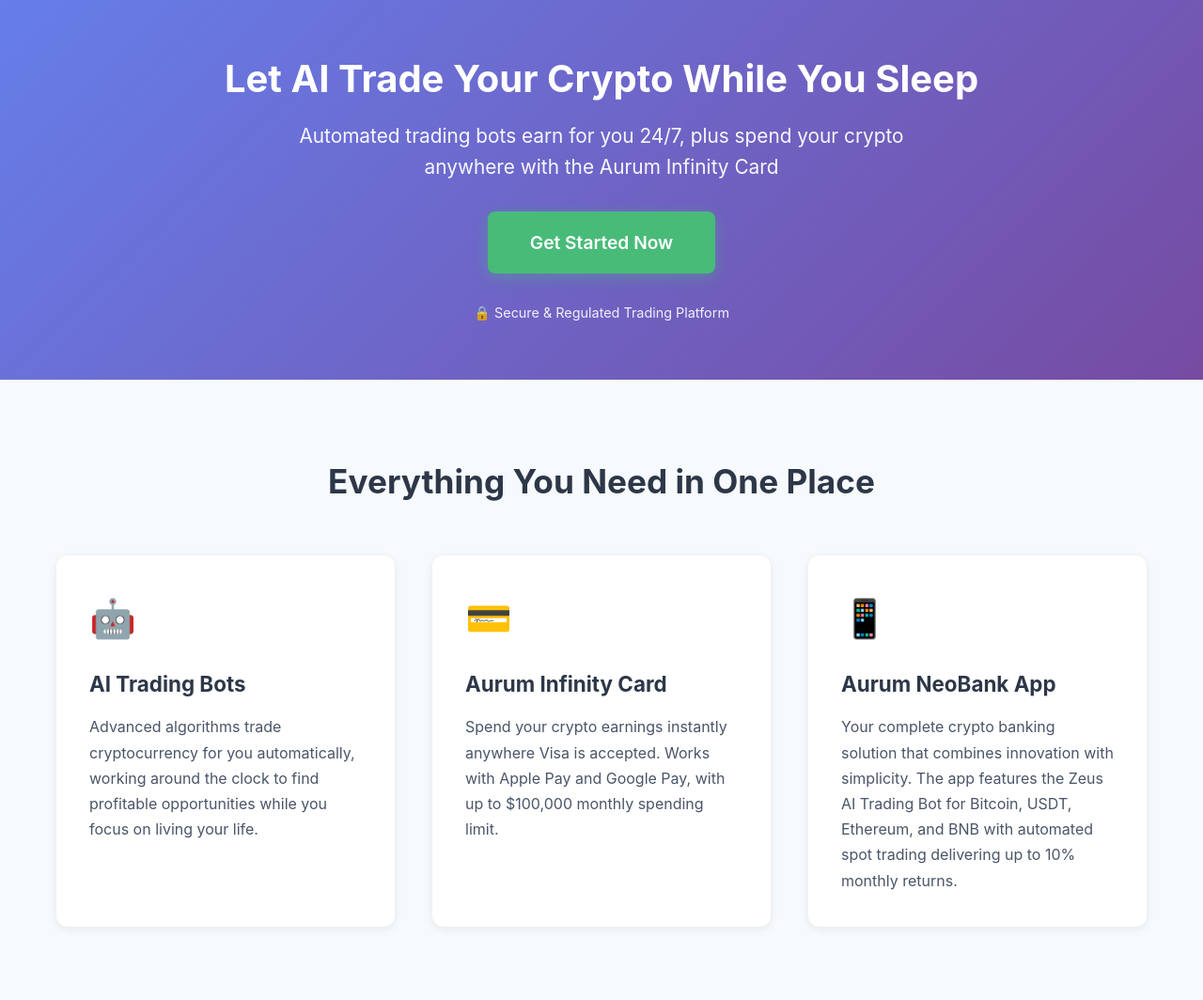
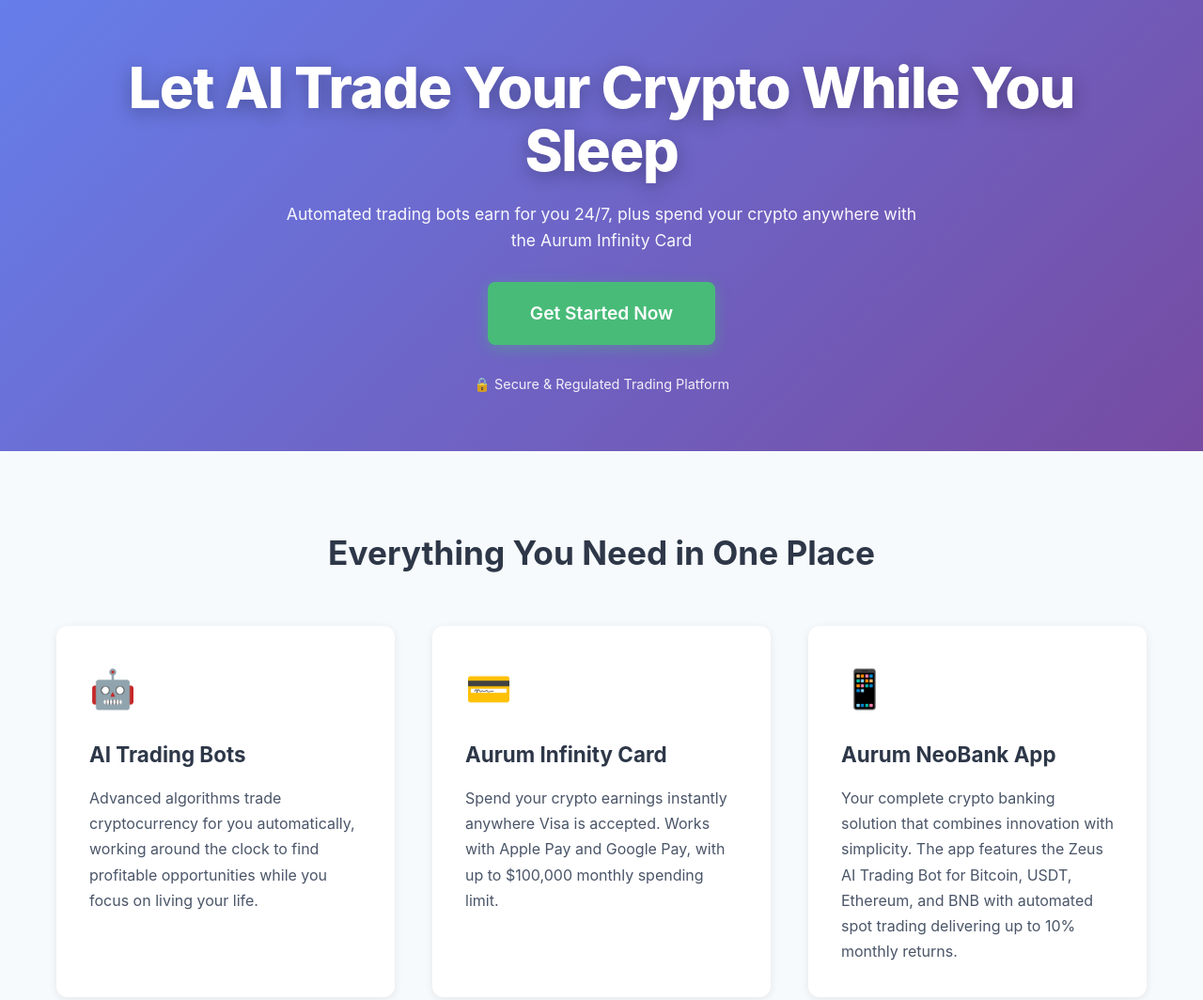
Before and after one commit to ianb66/aurum-foundation, a plain HTML site: page index.html in a window 1280 px wide. Shown: the top 1064 px of the page at 94% size. Drawn offline with Linux system fonts and the light colour scheme.

Commit message:
Update styles.css

```diff
--- a/styles.css
+++ b/styles.css
@@ -26,10 +26,12 @@
 }
 
 .hero h1 {
-    font-size: 2.5rem;
-    font-weight: 700;
+    font-size: 3.8rem;
+    font-weight: 800;
     margin-bottom: 20px;
-    line-height: 1.2;
+    line-height: 1.1;
+    text-shadow: 0 4px 20px rgba(0, 0, 0, 0.3);
+    letter-spacing: -0.02em;
 }
 
 .hero .subtitle {
@@ -259,8 +261,9 @@
 /* Responsive */
 @media (max-width: 768px) {
     .hero h1 {
-        font-size: 1.8rem;
+        font-size: 2.2rem;
     }
+}
 
     .hero .subtitle {
         font-size: 1.1rem;
```
